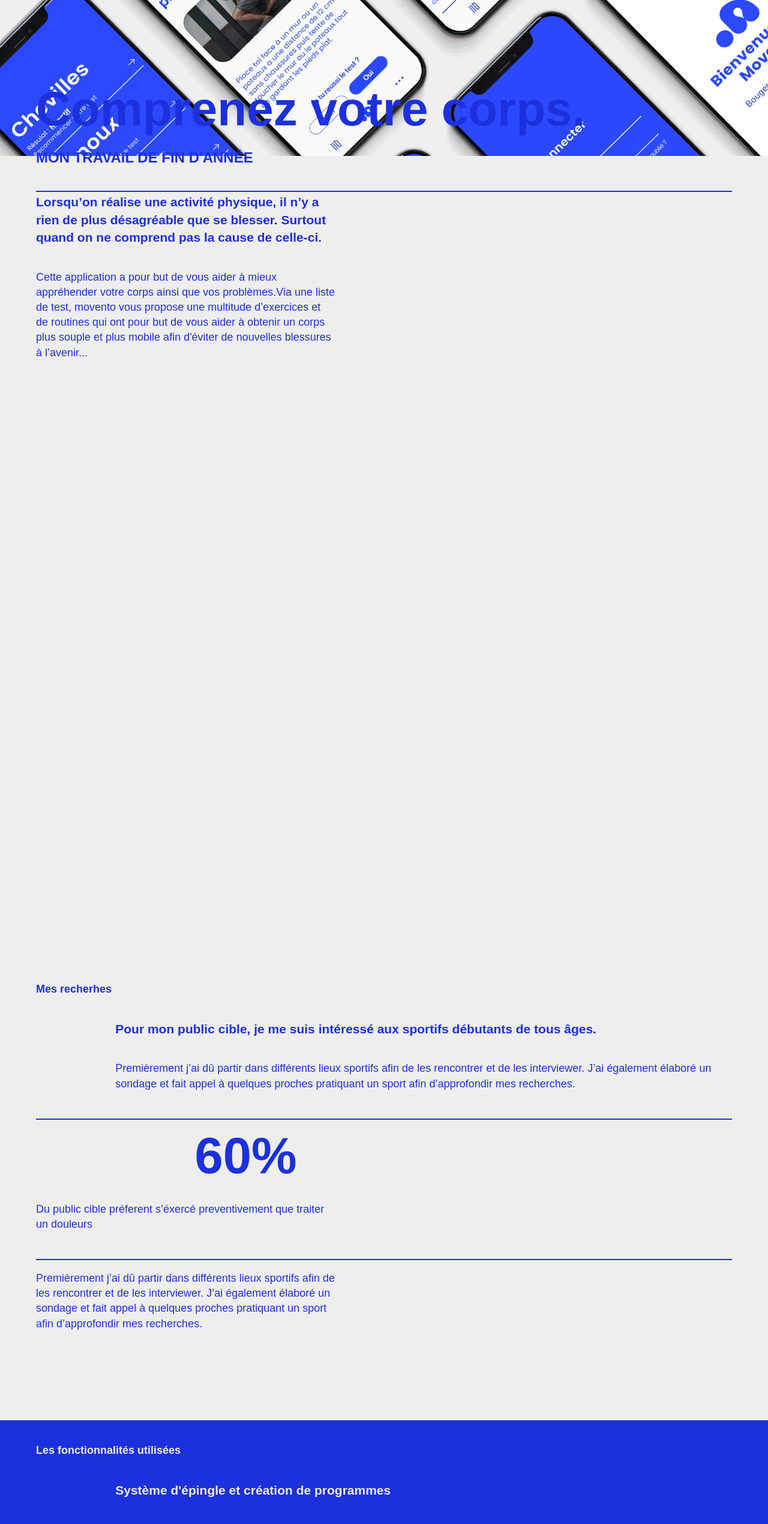
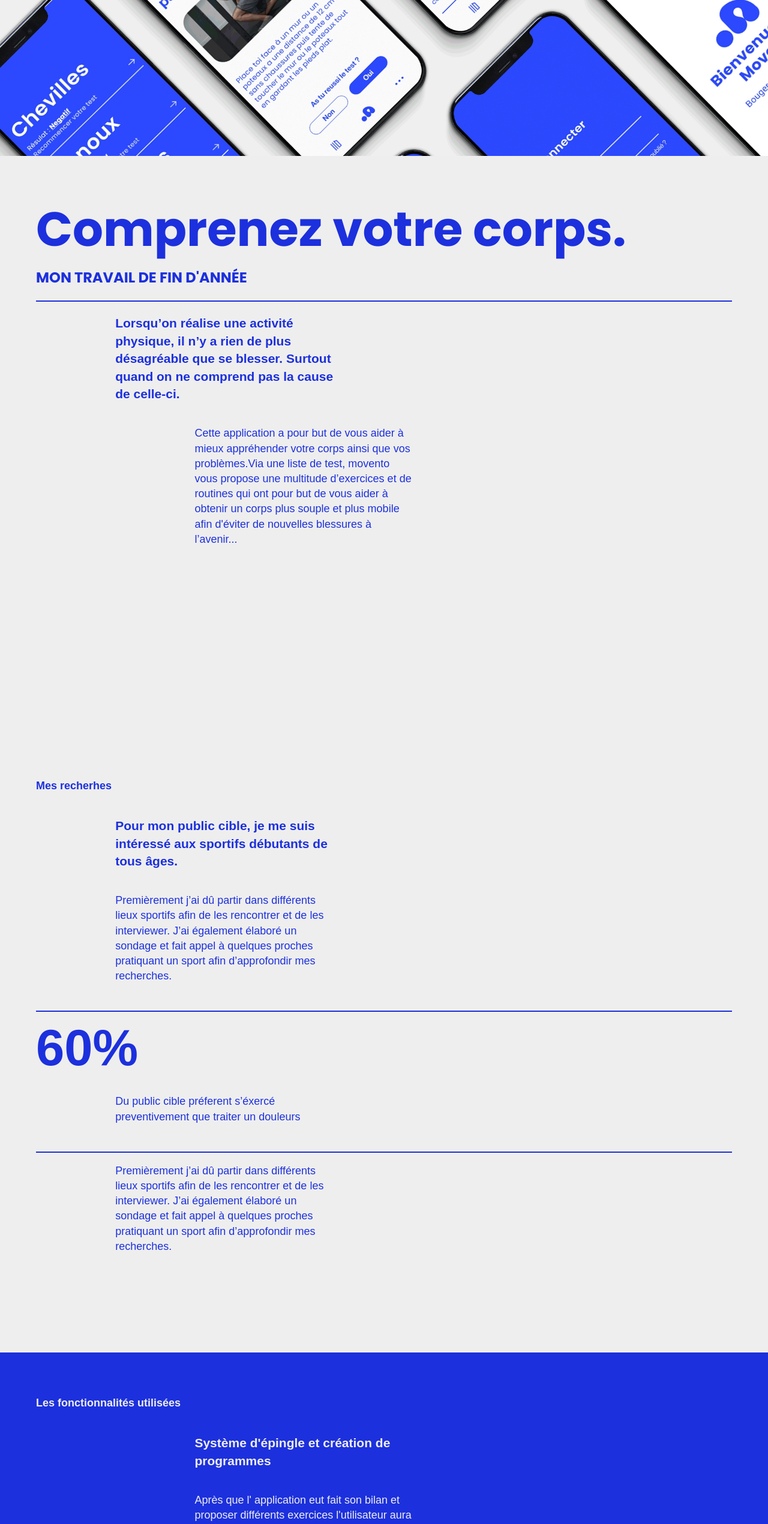
Before and after one commit to X-Pert-Beggar/TFA_Movento, a website: page src/casestudy.html in a window 1280 px wide. Shown: the part 240-2781 px from the top of the page at 60% size. Drawn offline with nearby package versions, Linux system fonts and the light colour scheme; files that its build step writes are made by us from their sources; a web font is replaced by a local one.

Commit message:
version web

```diff
--- a/src/casestudy.html
+++ b/src/casestudy.html
@@ -20,6 +20,9 @@
 
     <link rel="stylesheet" href="styles/app.css">
     <link rel="stylesheet" href="https://use.typekit.net/itu4fqj.css">
+    <link rel="preconnect" href="https://fonts.googleapis.com">
+    <link rel="preconnect" href="https://fonts.gstatic.com" crossorigin>
+    <link href="https://fonts.googleapis.com/css2?family=Poppins:ital,wght@0,700;1,500&display=swap" rel="stylesheet">
 
     <script src="scripts/main.js" defer></script>
     <script src="https://cdnjs.cloudflare.com/ajax/libs/gsap/3.2.4/gsap.min.js">
@@ -39,28 +42,30 @@
         <div class="cont__img">
             <img class="balimg balimg--intro balimg--study" src="assets/images/mockup-phone.jpg" srcset="assets/images/mockup-phone.jpg 1x, assets/images/mockup-phone@2x.jpg 2x" alt="photo de l'application">
         </div>
-        <section class="section section--intro">
+        <section class="section section--intro section--study">
 
-            <h1 class="titre titre--study mgrid-full">Comprenez votre corps.</h1>
-            <h2 class="sstitre sstitre--study mgrid-start">Mon travail de fin d'année</h2>
-            <p class="bold mgrid-start">Lorsqu’on réalise une activité physique, il n’y a rien de plus désagréable que se blesser. Surtout quand on ne comprend pas la cause de celle-ci.</p>
-            <p class="mgrid-start">Cette application a pour but de vous aider à mieux appréhender votre corps ainsi que vos problèmes.Via une liste de test, movento vous propose une multitude d’exercices et de routines qui ont pour but de vous aider à obtenir un corps plus
+            <h1 class="titre titre--study mgrid-full desktop-full ">Comprenez votre corps.</h1>
+            <h2 class="sstitre sstitre--study mgrid-start desktop-full ">Mon travail de fin d'année</h2>
+            <div class="line mgrid-full desktop-full "></div>
+            <p class="bold mgrid-start desktop-start2">Lorsqu’on réalise une activité physique, il n’y a rien de plus désagréable que se blesser. Surtout quand on ne comprend pas la cause de celle-ci.</p>
+            <p class="mgrid-start desktop-start3">Cette application a pour but de vous aider à mieux appréhender votre corps ainsi que vos problèmes.Via une liste de test, movento vous propose une multitude d’exercices et de routines qui ont pour but de vous aider à obtenir un corps plus
                 souple et plus mobile afin d'éviter de nouvelles blessures à l’avenir...</p>
+
 
         </section>
 
 
         <section class="section section--study__text">
 
-            <h3 class="minititre mgrid-littlestart">Mes recherhes</h3>
-            <p class="mgrid-startleft bold">Pour mon public cible, je me suis intéressé aux sportifs débutants de tous âges.</p>
-            <p class="mgrid-startleft">Premièrement j’ai dû partir dans différents lieux sportifs afin de les rencontrer et de les interviewer. J’ai également élaboré un sondage et fait appel à quelques proches pratiquant un sport afin d’approfondir mes recherches.</p>
+            <h3 class="minititre mgrid-littlestart desktop-start">Mes recherhes</h3>
+            <p class="mgrid-startleft bold desktop-start2">Pour mon public cible, je me suis intéressé aux sportifs débutants de tous âges.</p>
+            <p class="mgrid-startleft desktop-start2">Premièrement j’ai dû partir dans différents lieux sportifs afin de les rencontrer et de les interviewer. J’ai également élaboré un sondage et fait appel à quelques proches pratiquant un sport afin d’approfondir mes recherches.</p>
             <div class="line line--space mgrid-full"></div>
-            <p class="mgrid-end bold bold--big">60%</p>
+            <p class="mgrid-end bold bold--big desktop-start">60%</p>
 
-            <p class="mgrid-start">Du public cible préferent s’éxercé preventivement que traiter un douleurs </p>
-            <div class="line line--space mgrid-full"></div>
-            <p class="mgrid-start">Premièrement j’ai dû partir dans différents lieux sportifs afin de les rencontrer et de les interviewer. J’ai également élaboré un sondage et fait appel à quelques proches pratiquant un sport afin d’approfondir mes recherches.</p>
+            <p class="mgrid-start desktop-start2">Du public cible préferent s’éxercé preventivement que traiter un douleurs </p>
+            <div class="line line--space mgrid-full  desktop-full"></div>
+            <p class="mgrid-start  desktop-start2">Premièrement j’ai dû partir dans différents lieux sportifs afin de les rencontrer et de les interviewer. J’ai également élaboré un sondage et fait appel à quelques proches pratiquant un sport afin d’approfondir mes recherches.</p>
 
         </section>
 
@@ -68,23 +73,23 @@
         <section class="section">
 
             <div class="backgroundblue"></div>
-            <h3 class="minititre mgrid-littlestart white">Les fonctionnalités utilisées</h3>
-            <p class="mgrid-startleft bold white">Système d'épingle et création de programmes</p>
-            <p class="mgrid-startleft white">Après que l' application eut fait son bilan et proposer différents exercices l'utilisateur aura la possibilité avec les exercices proposés afin de créer ses propres routines.</p>
+            <h3 class="minititre mgrid-littlestart white desktop-start">Les fonctionnalités utilisées</h3>
+            <p class="mgrid-startleft bold white desktop-start3">Système d'épingle et création de programmes</p>
+            <p class="mgrid-startleft white desktop-start3">Après que l' application eut fait son bilan et proposer différents exercices l'utilisateur aura la possibilité avec les exercices proposés afin de créer ses propres routines.</p>
 
-            <p class="mgrid-startleft bold white">Questionnaire intelligent </p>
-            <p class="mgrid-startleft white">Elle fut la première fonctionnalité imaginer celle-ci a pour but de localiser la zone gênante et d'y comprendre les lacunes biomécaniques du corps de l'utilisateur. Pour ensuite y remédier avec des exercices.</p>
+            <p class="mgrid-startleft bold white desktop-start3">Questionnaire intelligent </p>
+            <p class="mgrid-startleft white desktop-start3">Elle fut la première fonctionnalité imaginer celle-ci a pour but de localiser la zone gênante et d'y comprendre les lacunes biomécaniques du corps de l'utilisateur. Pour ensuite y remédier avec des exercices.</p>
 
         </section>
 
         <section class="section">
 
-            <h3 class="minititre mgrid-littlestart">Tests utilisateurs</h3>
-            <p class="mgrid-startleft">Après avoir recueilli autant de données, il était de mon devoir de répondre à la demande de mes utilisateurs. Pour m’aider à développer correctement mon projet j’avais eu pour idée de garder un contact avec ceux que j’ai interviewé afin qu’il
+            <h3 class="minititre mgrid-littlestart desktop-start">Tests utilisateurs</h3>
+            <p class="mgrid-startleft desktop-start2">Après avoir recueilli autant de données, il était de mon devoir de répondre à la demande de mes utilisateurs. Pour m’aider à développer correctement mon projet j’avais eu pour idée de garder un contact avec ceux que j’ai interviewé afin qu’il
                 puisse essayer et critiquer mes prototypes afin de les améliorer.</p>
 
-            <img class="balimg balimg--text mgrid-full" src="assets/images/epingle.png" srcset="assets/images/epingle.png 1x, assets/images/epingle@2x.png 2x" alt="photo de l'application">
-            <div class="cont__bt mgrid-full">
+            <img class="balimg balimg--text mgrid-full desktop-startleft" src="assets/images/epingle.png" srcset="assets/images/epingle.png 1x, assets/images/epingle@2x.png 2x" alt="photo de l'application">
+            <div class="cont__bt mgrid-full desktop-startleft">
                 <button class="bt__blanc mgrid-full">Scénario 1</button>
                 <button class="bt__blanc mgrid-full">Scénario 2</button>
             </div>
@@ -94,8 +99,8 @@
 
         <section class="section">
 
-            <h3 class="minititre mgrid-littlestart">Conclusion</h3>
-            <p class="mgrid-full bold">J’ai trouvé que l'expérience du tfa enrichissante, elle m’a permis de rentrer en contact avec un public et comprendre leurs attentes, le fait d’avoir les retours d’un public cible m’a permis de concevoir une application plus efficacement tout
+            <h3 class="minititre mgrid-littlestart desktop-start">Conclusion</h3>
+            <p class="mgrid-full bold desktop-start">J’ai trouvé que l'expérience du tfa enrichissante, elle m’a permis de rentrer en contact avec un public et comprendre leurs attentes, le fait d’avoir les retours d’un public cible m’a permis de concevoir une application plus efficacement tout
                 en économisant de l’effort. Le fait d’avoir ces retours permet également de mieux évaluer si nos fonctionnalités proposées sont pertinentes au non.</p>
         </section>
 
--- a/src/styles/app.scss
+++ b/src/styles/app.scss
@@ -123,12 +123,14 @@
         position: relative;
         font-size: 57px;
         font-weight: 700;
+        font-family: 'Poppins', sans-serif;
     }
 
     .sstitre {
         position: relative;
         font-size: 24px;
         font-weight: 700;
+        font-family: 'Poppins', sans-serif;
     }
 
     .titre--center {
@@ -147,16 +149,6 @@
         top: 1.5em;
         text-transform: uppercase;
         margin-bottom: 60px;
-    }
-
-    .titre--study:before {
-        content: "";
-        width: 100%;
-        height: 2px;
-        background-color: var(--color-text);
-        display: inline-block;
-        position: absolute;
-        top: 2.2em;
     }
 
     .sstitre--center {
@@ -275,9 +267,6 @@
         .main {
             margin: 60px;
         }
-        .section--intro {
-            margin-bottom: 1000px;
-        }
         .titre {
             font-size: 80px;
         }
@@ -290,19 +279,22 @@
         .section {
             grid-template-columns: repeat(9, 1fr);
             grid-column-gap: 30px;
-            margin-top: 150px;
+            margin-top: 200px;
+        }
+        .section--study {
+            margin-top: 350px;
         }
         .desktop-start {
             grid-column-start: 1;
-            grid-column-end: 3;
+            grid-column-end: 4;
         }
         .desktop-start2 {
             grid-column-start: 2;
-            grid-column-end: 4;
+            grid-column-end: 5;
         }
         .desktop-start3 {
             grid-column-start: 3;
-            grid-column-end: 5;
+            grid-column-end: 6;
         }
         .desktop-start4 {
             grid-column-start: 2;
@@ -315,6 +307,10 @@
         .desktop-centre {
             grid-column-start: 5;
             grid-column-end: 6;
+        }
+        .desktop-full {
+            grid-column-start: 1;
+            grid-column-end: -1;
         }
         .cont__bt {
             justify-content: flex-start;
@@ -335,4 +331,21 @@
             z-index: -2;
             overflow: hidden;
         }
+        .section--study__text {
+            margin-top: -150px;
+        }
+        .cont__bold {
+            margin-bottom: 400px;
+        }
+        .backgroundblue {
+            background-color: #1C30DD;
+            width: 100%;
+            height: 32em;
+            z-index: -2;
+            left: 0;
+            margin-top: -3em;
+        }
+        .balimg--text {
+            margin-top: 15em;
+        }
     }
```
Also changed, not shown: src/index.html (+5 -0 lines).
